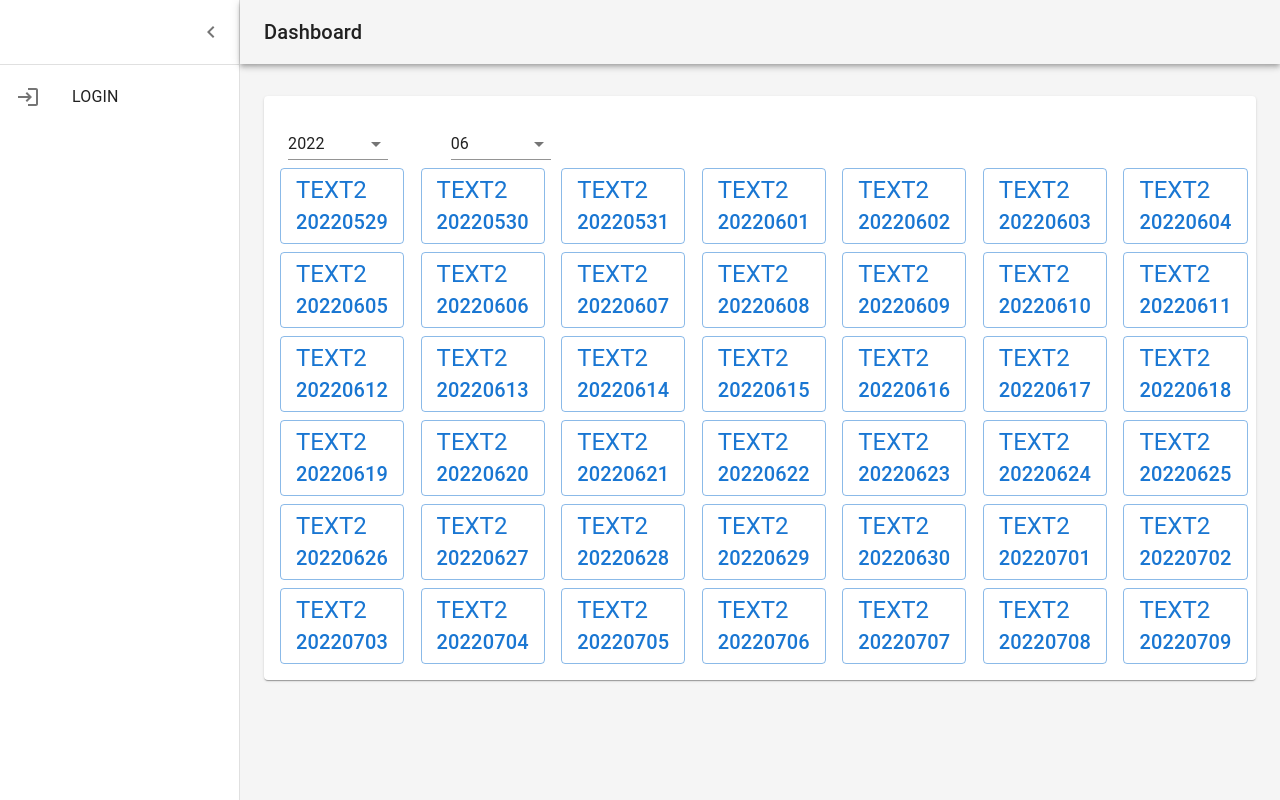
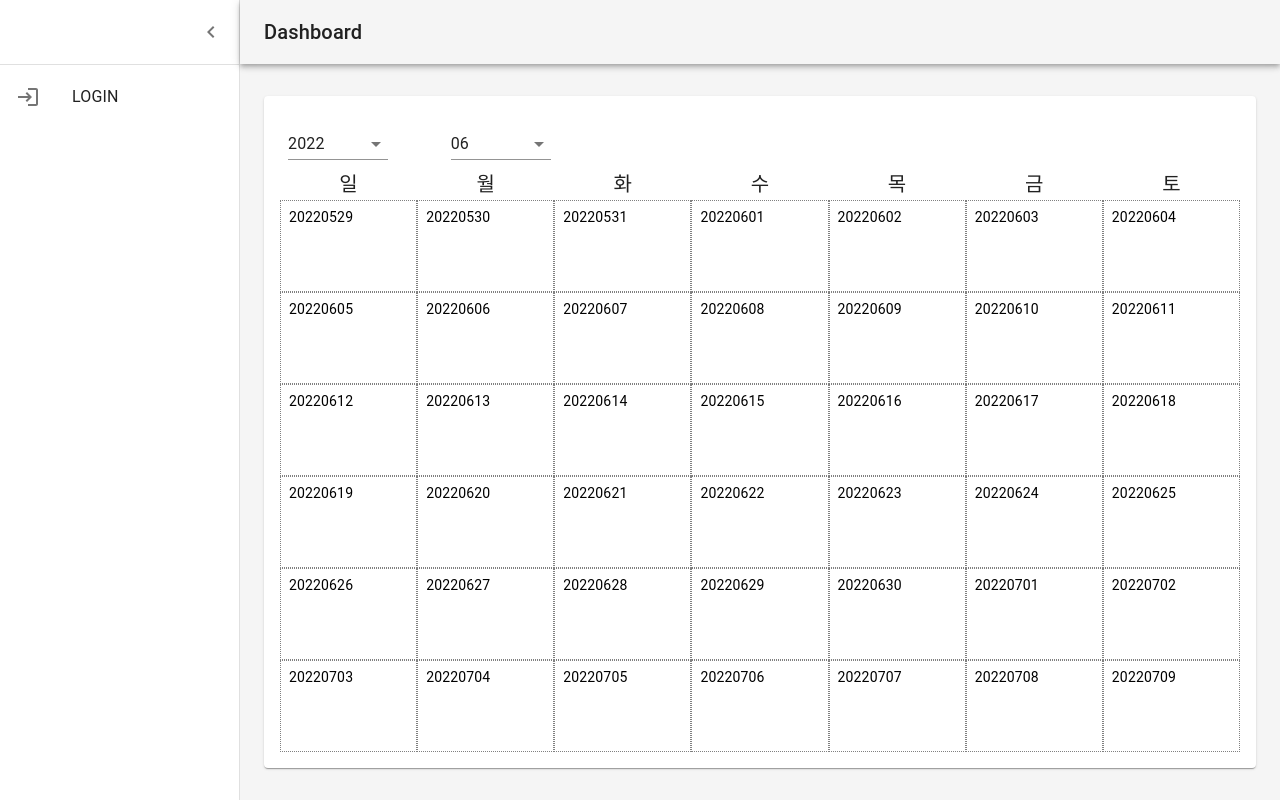
Before and after one commit to nacamp/js-react-works, a React (Create React App) app: page /calendar in a window 1280 px wide. Built offline with nearby package versions, Linux system fonts and the light colour scheme.

Commit message:
캘린더 UI개선

```diff
--- a/src/containers/Calendar.tsx
+++ b/src/containers/Calendar.tsx
@@ -77,13 +77,8 @@ function BoxButton({ date, onOpen }: IBoxButton) {
     }
 
     return (
-        <Button onClick={(e) => handleOpen(e, date)} variant="outlined" style={{ display: "block", textAlign: "left" }}>
-            <Typography
-                variant="h5"
-            >
-                Text2
-            </Typography>
-            <Typography variant="h6"> {date}</Typography>
+        <Button sx={{ pb: 8, textAlign: "left", color: 'black', width: 2 / 2, height: 2 / 2, display: "block" }} onClick={(e) => handleOpen(e, date)} variant="text" >
+            <Typography variant="body2"> {date}</Typography>
         </Button>
     )
 
@@ -103,7 +98,7 @@ function FormRow({ dates, onOpen }: IFormRow) {
     return (
         <>
             {dates.map((row: any) => (
-                <Grid key={row} item xs={12 / 7}>
+                <Grid key={row} item xs={12 / 7} spacing={0} style={{ border: "1px dotted grey" }} >
                     <BoxButton date={row} onOpen={handleOpen} />
                 </Grid>
             ))}
@@ -149,6 +144,7 @@ function Calendar({ yearMonth }: ICalendar) {
     const [open, setOpen] = useState(false);
     const [todoId, setTodoId] = useState(0);
     const weekSize = 7;
+    const weekNames = ['일', '월', '화', '수', '목', '금', '토'];
     useEffect(() => {
         const days = fillDay(yearMonth + '01');
         const s7x6 = [];
@@ -169,9 +165,18 @@ function Calendar({ yearMonth }: ICalendar) {
     return (
         <>
             <Box sx={{ flexGrow: 1 }}>
-                <Grid container spacing={1}>
+                <Grid container spacing={0}>
+                    <Grid key={-1} container item spacing={0} >
+                        {weekNames.map((row: any, i) => (
+                            <Grid key={i} item xs={12 / 7} spacing={2} >
+                                <Typography variant="h6" align='center' >
+                                    {row}
+                                </Typography>
+                            </Grid>
+                        ))}
+                    </Grid>
                     {days7x6.map((row, i) => (
-                        <Grid key={i} container item spacing={3}>
+                        <Grid key={i} container item spacing={0} >
                             <FormRow dates={row} onOpen={handleOpen} />
                         </Grid>
                     ))}
@@ -225,7 +230,6 @@ function CalendarPage() {
                     </FormControl>
                 </Grid>
                 <Grid item xs={7}>
-
                 </Grid>
             </Grid>
             <Calendar yearMonth={year + month} />
@@ -233,30 +237,6 @@ function CalendarPage() {
 
     );
 }
-
-
-// const drawerWidth: number = 240;
-// interface AppBarProps extends MuiAppBarProps {
-//     open?: boolean;
-//   }
-
-//   const AppBar = styled(MuiAppBar, {
-//     shouldForwardProp: (prop) => prop !== 'open',
-//   })<AppBarProps>(({ theme, open }) => ({
-//     zIndex: theme.zIndex.drawer + 1,
-//     transition: theme.transitions.create(['width', 'margin'], {
-//       easing: theme.transitions.easing.sharp,
-//       duration: theme.transitions.duration.leavingScreen,
-//     }),
-//     ...(open && {
-//       marginLeft: drawerWidth,
-//       width: `calc(100% - ${drawerWidth}px)`,
-//       transition: theme.transitions.create(['width', 'margin'], {
-//         easing: theme.transitions.easing.sharp,
-//         duration: theme.transitions.duration.enteringScreen,
-//       }),
-//     }),
-//   }));
 
 export interface SimpleDialogProps {
     open: boolean;
@@ -271,12 +251,9 @@ function TodoDialog(props: SimpleDialogProps) {
         onClose();
     };
 
-    const handleListItemClick = (value: string) => {
-        //onClose(value);
-    };
     return ( //sx={{ bgcolor: 'white' }}
         <Dialog onClose={handleClose} open={open} fullScreen >
-            <AppBar sx={{ position: 'relative'}}>
+            <AppBar sx={{ position: 'relative' }}>
                 <Toolbar>
                     <IconButton
                         edge="start"
@@ -289,14 +266,12 @@ function TodoDialog(props: SimpleDialogProps) {
                     <Typography sx={{ ml: 2, flex: 1 }} variant="h6" component="div">
                         Close
                     </Typography>
-
                 </Toolbar>
             </AppBar>
-            <Box sx={{m:2}}>
+            <Box sx={{ m: 2 }}>
                 <TodoTemplate id={todoId} onGet={useGetTodo} onPut={usePutTodo} onPost={usePostTodo} > <TodoTitle id={todoId} /></TodoTemplate>
             </Box>
         </Dialog>
-
     );
 
 }
```
